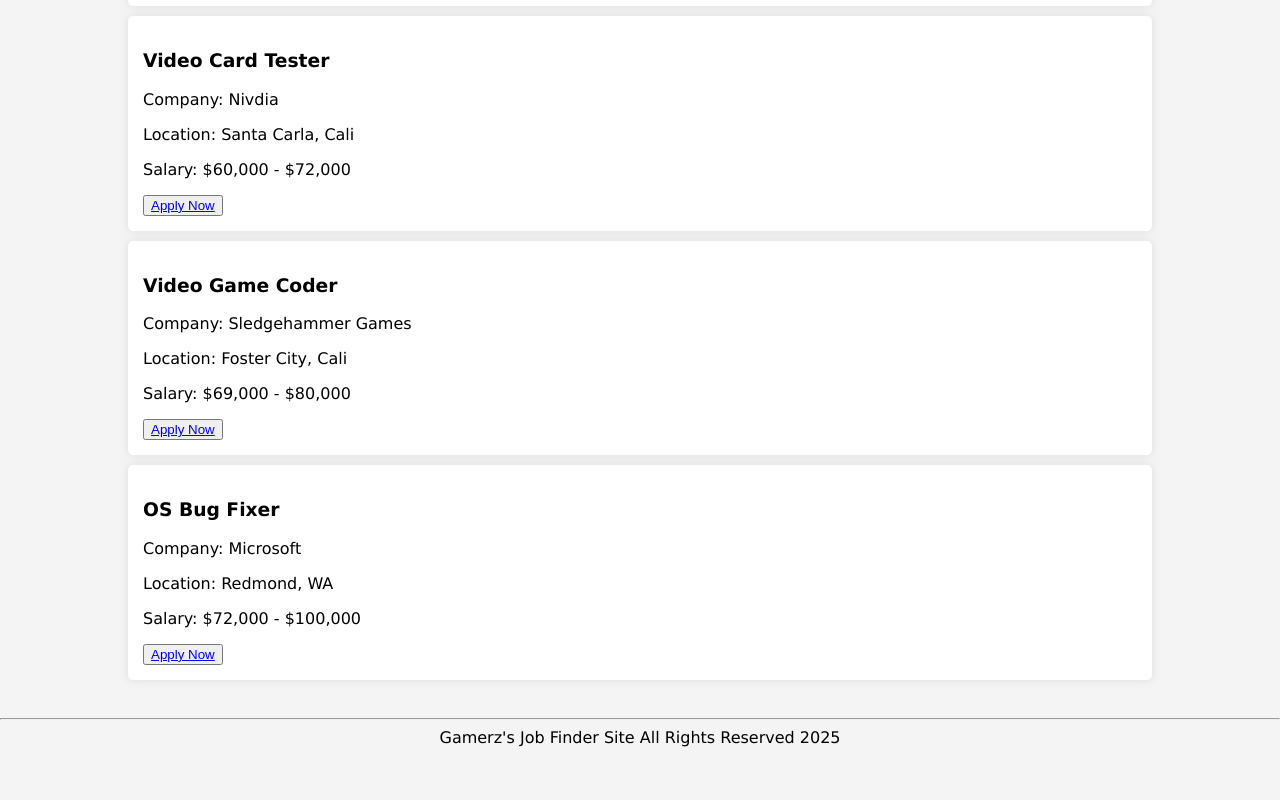
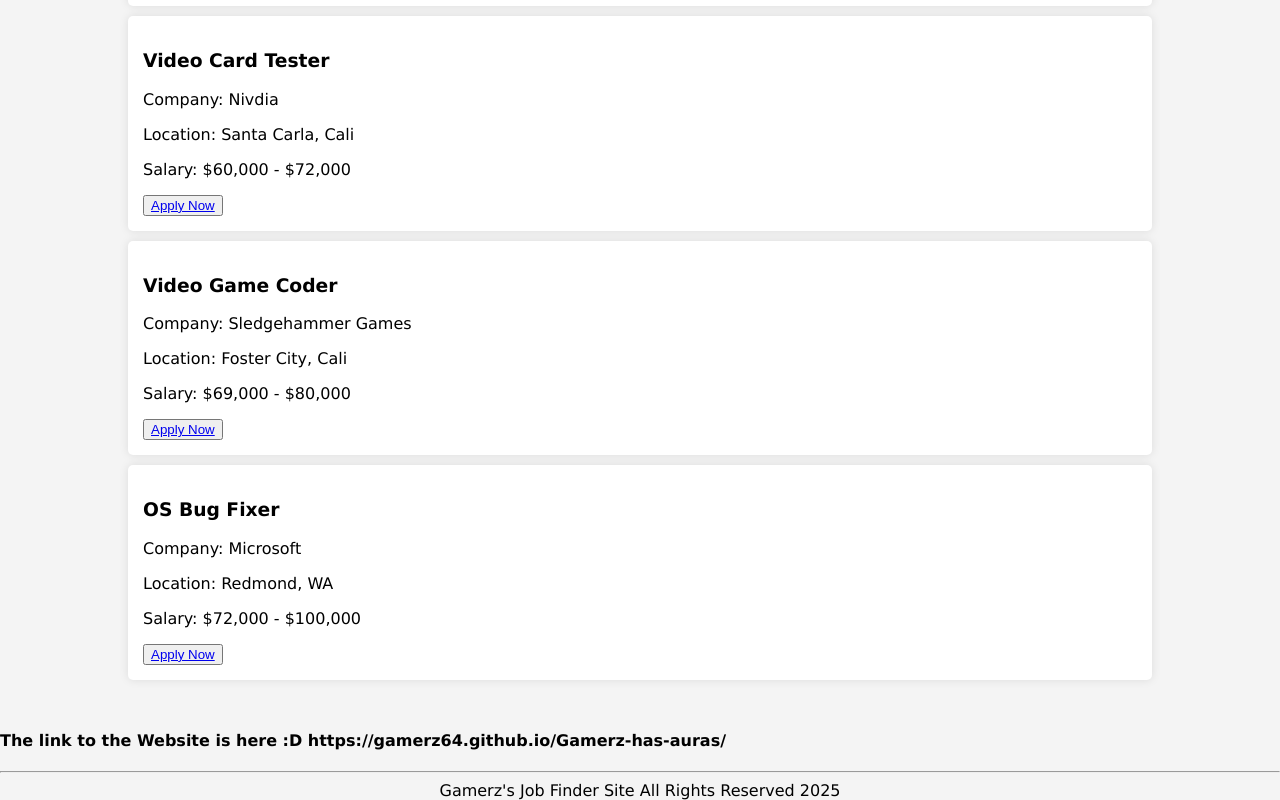
Before and after one commit to GAMERZ64/Gamerz-has-auras, a plain HTML site: page index.html in a window 1280 px wide. Shown: the part 1106-1906 px from the top of the page. Before the commit the page ends 1853 px from the top, so only its background shows below. Drawn offline with Linux system fonts and the light colour scheme.

Commit message:
Update2 index.html

```diff
--- a/index.html
+++ b/index.html
@@ -136,6 +136,7 @@
         </div>
 
     </div>
+    <h4>The link to the Website is here :D https://gamerz64.github.io/Gamerz-has-auras/</h4>
     <hr>
         <div class="footer">
          <center>Gamerz's Job Finder Site All Rights Reserved 2025<center>
```
